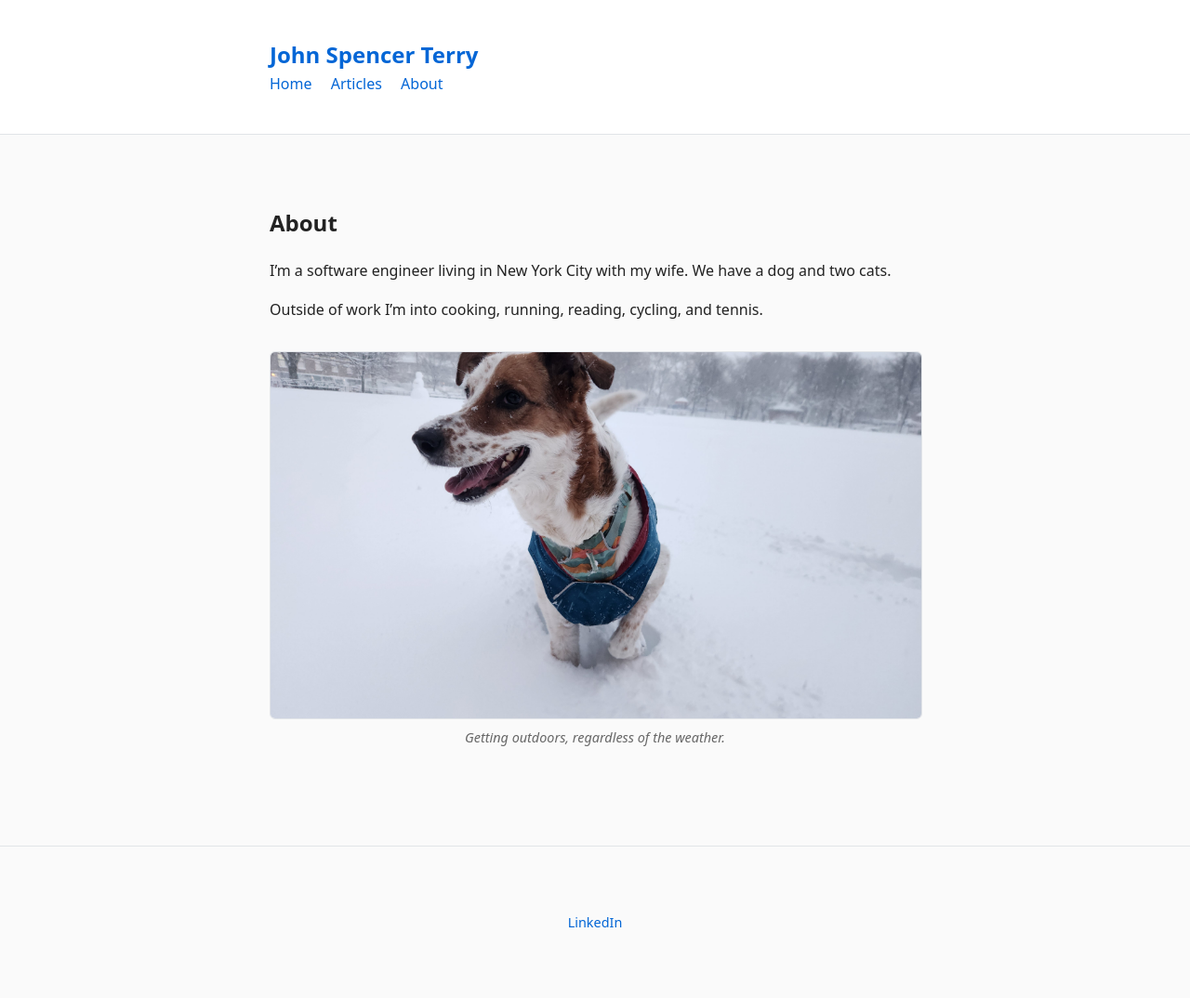
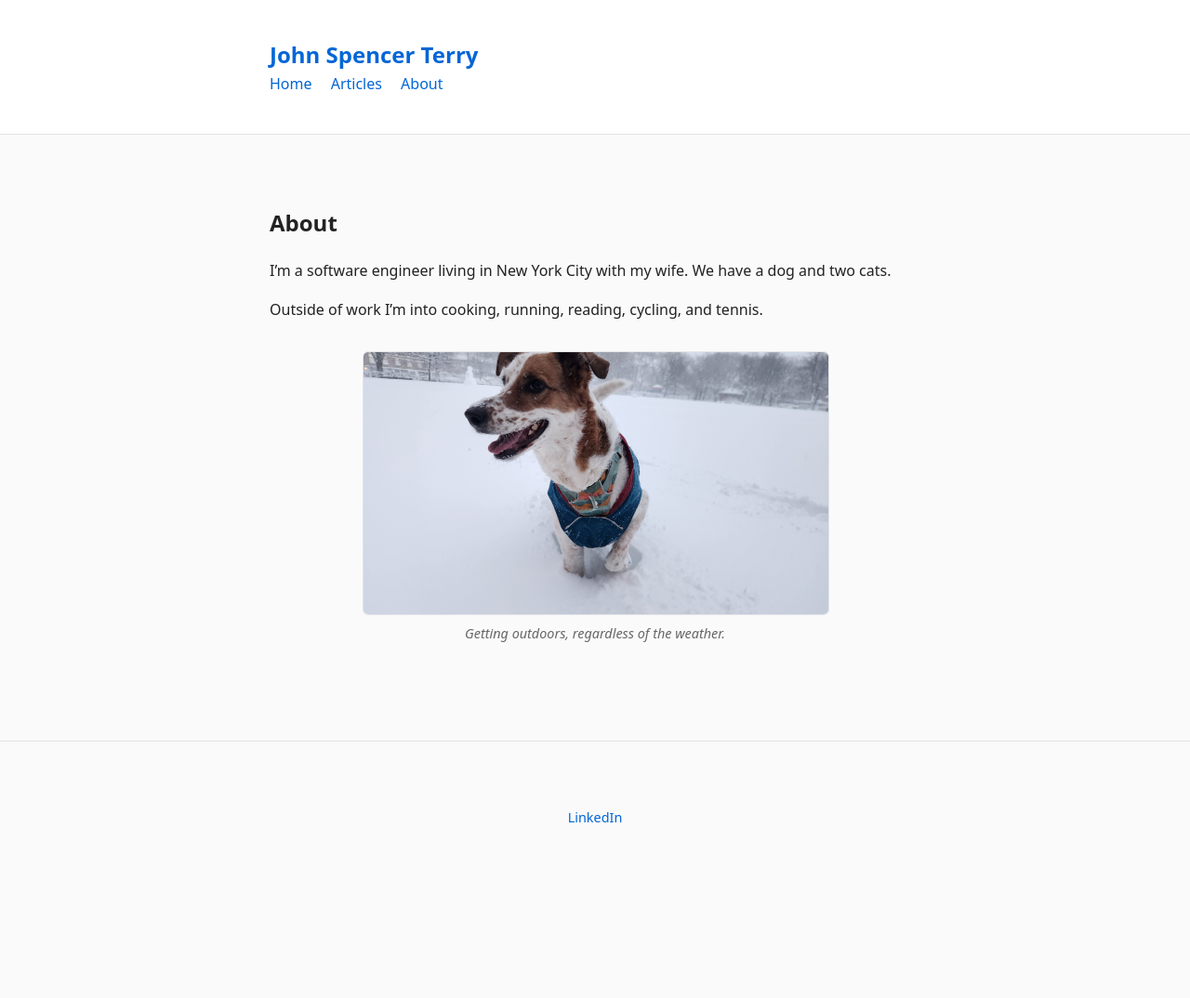
Before and after one commit to JohnSpencerTerry/wb, a Jekyll site: the page built from about.md, in a window 1280 px wide. Shown: the whole page at 93% size. Built offline with Jekyll 4.4.1, drawn with Linux system fonts in a browser that asks for light colours; after the commit the page ends 962 px from its top, so only the background shows below that.

Commit message:
Update style.css

```diff
--- a/assets/style.css
+++ b/assets/style.css
@@ -40,14 +40,15 @@ body {
   }
 
   .media-figure {
-    margin: 2rem 0;
+    margin: 2rem auto;
+    max-width: 500px;
   }
 
   .media-figure img,
   .media-figure video {
     display: block;
     max-width: 100%;
-    max-height: 75vh;
+    max-height: 65vh;
     width: auto;
     height: auto;
     margin: 0 auto;
```
